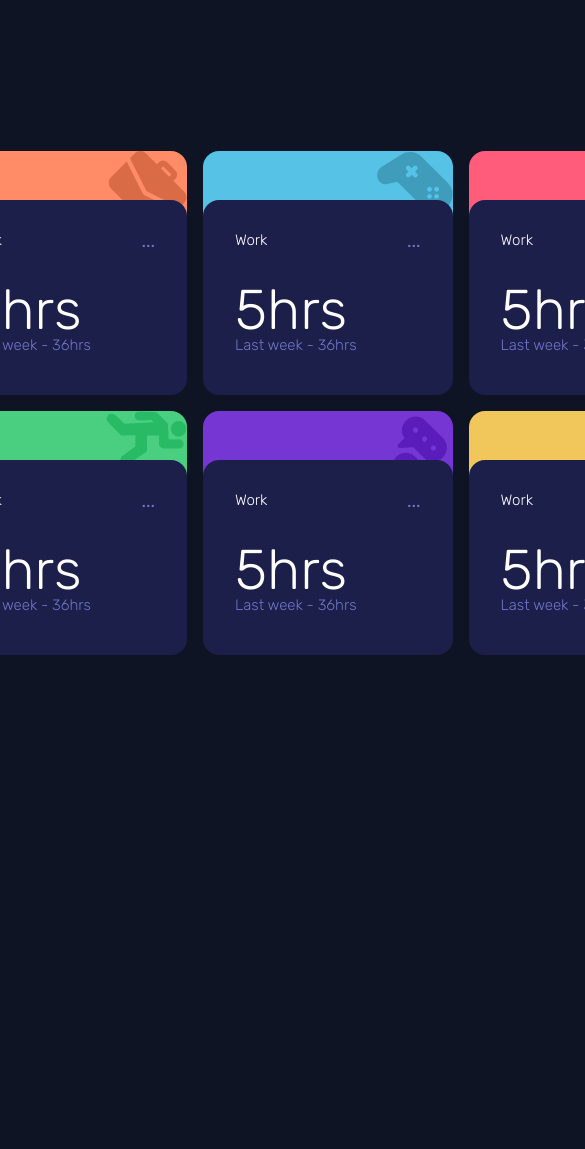
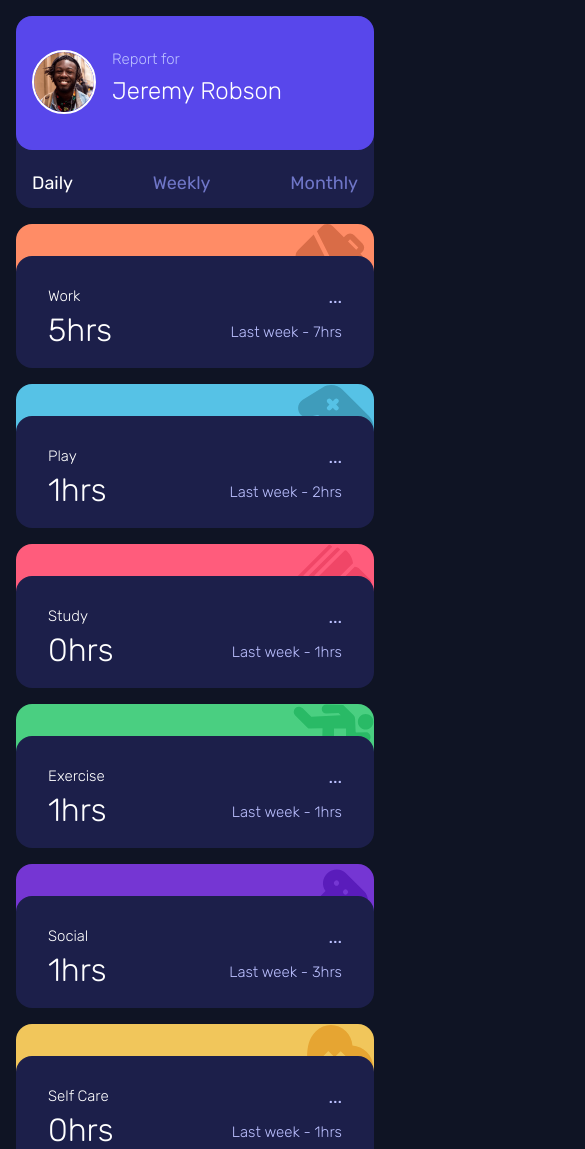
Before and after one commit to Rubenbard/time-tracking-dashboard, a plain HTML site: page time-tracking-dashboard-main/index.html in a window 390 px wide. Shown: the top 1149 px of the page, 585 px wide, since content can reach past the window. Before the commit the page ends 844 px from the top, so only its background shows below. Drawn offline with Linux system fonts and the light colour scheme.

Commit message:
mobile edits

```diff
--- a/time-tracking-dashboard-main/index.html
+++ b/time-tracking-dashboard-main/index.html
@@ -40,15 +40,17 @@
     <main>
       <div class="container">
       <div class="report-container">
-        <div class="user-top-container">
+        <div class="user-top-container color-user">
           <figure class="user-image">
             <img src="./images/image-jeremy.png" alt="Jeremy Robson" />
           </figure>
-        <h3>Report for</h3>
+          <div>
+        <h3 class="h3-user-sub-title">Report for</h3>
         <h1 class="user-title">Jeremy Robson</h1>
         </div>
+        </div>
         <div class="user-bottom-container">
-          <a href="#">Daily</a>
+          <a href="#" class="active">Daily</a>
           <a href="#">Weekly</a>
           <a href="#">Monthly</a>
         </div>
@@ -59,13 +61,13 @@
         <div class="top-container dark-blue">
 
           <div class="top-container-top">
-            <h2 class="h3">Work</h2>
+            <h2 class="h3" id="title">Work</h2>
             <p class="dots">...</p>
           </div>
-
-          <h1 class="hours-main">5hrs</h1>
-
-            <p class="h3 last-week">Last week - 36hrs</p>
+          <div class="top-container-bottom">
+            <h1 class="hours-main" id="work-hours">5hrs</h1>
+            <p class="h3 last-week" id="work-last-week">Last week - 7hrs</p>
+          </div>
 
         </div>
 
@@ -79,13 +81,14 @@
        <div class="top-container dark-blue">
 
           <div class="top-container-top">
-            <h2 class="h3">Work</h2>
+            <h2 class="h3">Play</h2>
               <p class="dots">...</p>
           </div>
+          <div class="top-container-bottom">
+            <h1 class="hours-main" id="play-hours">1hrs</h1>
+            <p class="h3 last-week" id="play-last-week">Last week - 2hrs</p>
+          </div>
 
-          <h1 class="hours-main">5hrs</h1>
-
-          <p class="h3 last-week">Last week - 36hrs</p>
 
         </div>
 
@@ -98,13 +101,14 @@
         <div class="top-container dark-blue">
 
           <div class="top-container-top">
-            <h2 class="h3">Work</h2>
+            <h2 class="h3">Study</h2>
               <p class="dots">...</p>
           </div>
+          <div class="top-container-bottom">
+            <h1 class="hours-main" id="study-hours">0hrs</h1>
+            <p class="h3 last-week" id="study-last-week">Last week - 1hrs</p>
+          </div>
 
-          <h1 class="hours-main">5hrs</h1>
-
-          <p class="h3 last-week">Last week - 36hrs</p>
 
         </div>
 
@@ -116,13 +120,14 @@
         <div class="top-container dark-blue">
 
           <div class="top-container-top">
-            <h2 class="h3">Work</h2>
+            <h2 class="h3">Exercise</h2>
               <p class="dots">...</p>
           </div>
+          <div class="top-container-bottom">
+            <h1 class="hours-main" id="exercise-hours">1hrs</h1>
+            <p class="h3 last-week" id="exercise-last-week">Last week - 1hrs</p>
+          </div>
 
-          <h1 class="hours-main">5hrs</h1>
-
-          <p class="h3 last-week">Last week - 36hrs</p>
 
         </div>
 
@@ -135,13 +140,14 @@
         <div class="top-container dark-blue">
 
           <div class="top-container-top">
-            <h2 class="h3">Work</h2>
+            <h2 class="h3">Social</h2>
               <p class="dots">...</p>
           </div>
+          <div class="top-container-bottom">
+            <h1 class="hours-main" id="social-hours">1hrs</h1>
+            <p class="h3 last-week" id="social-last-week">Last week - 3hrs</p>
+          </div>
 
-          <h1 class="hours-main">5hrs</h1>
-
-          <p class="h3 last-week">Last week - 36hrs</p>
 
         </div>
 
@@ -154,13 +160,14 @@
         <div class="top-container dark-blue">
 
           <div class="top-container-top">
-            <h2 class="h3">Work</h2>
+            <h2 class="h3">Self Care</h2>
               <p class="dots">...</p>
           </div>
+          <div class="top-container-bottom">
+            <h1 class="hours-main" id="self-care-hours">0hrs</h1>
+            <p class="h3 last-week" id="self-care-last-week">Last week - 1hrs</p>
+          </div>
 
-          <h1 class="hours-main">5hrs</h1>
-
-          <p class="h3 last-week">Last week - 36hrs</p>
 
         </div>
 
@@ -168,13 +175,10 @@
         </div>
       </div>
 
-      <div class="attribution">
-        Challenge by
-        <a href="https://www.frontendmentor.io?ref=challenge" target="_blank"
-          >Frontend Mentor</a
-        >. Coded by <a href="#">Your Name Here</a>.
-      </div>
+
       </div>
     </main>
+
+    <script src="./script.js"></script>
   </body>
 </html>
--- /dev/null
+++ b/time-tracking-dashboard-main/script.js
@@ -0,0 +1,34 @@
+fetch('./data.json')
+    .then(response => response.json())
+    .then(data => {
+
+        const timeLinks = document.querySelectorAll('.user-bottom-container a');
+        timeLinks.forEach(link => {
+            link.addEventListener('click', (e) => {
+                e.preventDefault();
+                timeLinks.forEach(l => l.classList.remove('active'));
+                link.classList.add('active');
+
+                const timeframe = link.textContent.toLowerCase();
+                updateTimes(timeframe);
+            });
+        });
+
+        function updateTimes(timeframe) {
+            data.forEach(item => {
+                const hours = item.timeframes[timeframe].current;
+                const previous = item.timeframes[timeframe].previous;
+                const title = item.title.toLowerCase().replace(' ', '-');
+
+                document.querySelector(`#${title}-hours`).textContent = `${hours}hrs`;
+                document.querySelector(`#${title}-last-week`).textContent = `Last Week - ${previous}hrs`;
+            });
+        }
+    });
+
+
+
+  /*  const title = document.getElementById("title").innerHTML;
+if (title === "Work") {
+    document.getElementById(title+"-hours").innerHTML = item.timeframes[timeframe].current;
+}*/
--- a/time-tracking-dashboard-main/styles.css
+++ b/time-tracking-dashboard-main/styles.css
@@ -7,8 +7,8 @@ main {
     justify-content: center;
     align-items: center;
     height: 100vh;
+    width: 100%;
 }
-
 
 .container {
     display: grid;
@@ -17,6 +17,8 @@ main {
     grid-column-gap: 16px;
     grid-row-gap: 16px;
 }
+
+
 
 .report-container {
     grid-area: 1 / 1 / 3 / 2;
@@ -35,9 +37,8 @@ main {
     z-index: 2;
     height: 70%;
     align-self: flex-start;
-    padding:2rem;
+    padding: 2rem;
     border-radius: 1rem;
-    background-color: var(--desaturated-blue);
 }
 
 .user-bottom-container {
@@ -58,12 +59,21 @@ main {
     text-decoration: none;
 }
 
+.user-bottom-container a.active {
+    color: white;
+}
+
 .user-bottom-container a:hover {
     color: white;
 }
 
-.user-bottom-container a:active {
+.active {
     color: white;
+}
+
+.user-title {
+    color: white;
+    margin-top: 1rem;
 }
 
 
@@ -74,7 +84,7 @@ main {
     place-items: center;
 }
 
-.work-container .bottom-container{
+.work-container .bottom-container {
     background-image: url(./images/icon-work.svg);
 }
 
@@ -90,7 +100,7 @@ main {
     place-items: center;
 }
 
-.play-container .bottom-container{
+.play-container .bottom-container {
     background-image: url(./images/icon-play.svg);
 }
 
@@ -106,7 +116,7 @@ main {
     place-items: center;
 }
 
-.study-container .bottom-container{
+.study-container .bottom-container {
     background-image: url(./images/icon-study.svg);
 }
 
@@ -122,7 +132,7 @@ main {
     place-items: center;
 }
 
-.exercise-container .bottom-container{
+.exercise-container .bottom-container {
     background-image: url(./images/icon-exercise.svg);
 }
 
@@ -138,7 +148,7 @@ main {
     place-items: center;
 }
 
-.social-container .bottom-container{
+.social-container .bottom-container {
     background-image: url(./images/icon-social.svg);
 }
 
@@ -154,7 +164,7 @@ main {
     place-items: center;
 }
 
-.self-care-container .bottom-container{
+.self-care-container .bottom-container {
     background-image: url(./images/icon-self-care.svg);
 }
 
@@ -163,16 +173,14 @@ main {
     grid-row: 1 /1;
 }
 
-.data-container {
-    max-width: 15.938rem;
-}
+
 
 .top-container {
     width: 100%;
     z-index: 2;
     height: 80%;
     align-self: flex-end;
-    padding:2rem;
+    padding: 2rem;
     border-radius: 1rem;
 }
 
@@ -184,7 +192,7 @@ main {
     align-self: flex-start;
 }
 
-.bottom-container{
+.bottom-container {
 
     background-position: right top;
     background-repeat: no-repeat;
@@ -199,12 +207,123 @@ main {
     margin-bottom: 1.5rem;
 }
 
-.top-container-top{
+.top-container-top {
     display: flex;
     justify-content: space-between;
     align-items: center;
 }
 
-.last-week, .dots{
-    color: var(--desaturated-blue);
+.last-week,
+.dots {
+    color: var(--user-sub-title);
 }
+
+.last-week {
+    margin-top: 0.8rem;
+}
+
+
+@media only screen and (max-width : 786px) {
+    main {
+        display: unset;
+    }
+
+    .container {
+        display: flex;
+        flex-direction: column;
+        justify-content: center;
+        width: 100%;
+        grid-template-columns: unset;
+        grid-template-rows: unset;
+        grid-column-gap: unset;
+        grid-row-gap: unset;
+        padding: 1rem;
+    }
+
+    .data-container {
+        max-width: unset;
+        min-height: 10rem;
+    }
+
+    .user-bottom-container {
+        flex-direction: row;
+        justify-content: space-between;
+        align-items: flex-end;
+        padding: 1rem;
+    }
+
+    .report-container {
+        grid-area: unset;
+        min-height: 12rem;
+    }
+
+    .work-container {
+        grid-area: unset;
+    }
+
+    .play-container {
+        grid-area: unset;
+    }
+
+    .study-container {
+        grid-area: unset;
+    }
+
+    .exercise-container {
+        grid-area: unset;
+    }
+
+    .social-container {
+        grid-area: unset;
+    }
+
+    .self-care-container {
+        grid-area: unset;
+    }
+
+    .user-top-container {
+        width: 100%;
+        z-index: 2;
+        height: 70%;
+        align-self: flex-start;
+        padding: 1rem;
+        border-radius: 1rem;
+        display: flex;
+        flex-direction: row;
+        flex-wrap: wrap;
+        align-items: center;
+        gap: 1rem;
+    }
+
+    .user-image img {
+        width: 4rem;
+        height: 4rem;
+        margin: 0;
+    }
+
+    .user-title {
+        font-size: 1.5rem;
+        margin-top: 0rem;
+    }
+
+    .top-container {
+        height: 70%;
+    }
+
+    .top-container-bottom {
+        display: flex;
+        flex-direction: row;
+        justify-content: space-between;
+        align-items: center;
+    }
+
+    .bottom-container {
+        height: 80%;
+        align-self: unset;
+    }
+
+    .hours-main {
+        font-size: 2rem;
+        margin-top: 0.5rem;
+    }
+}
--- a/time-tracking-dashboard-main/variables.css
+++ b/time-tracking-dashboard-main/variables.css
@@ -22,6 +22,7 @@ body {
     font-weight: 300;
     font-style: normal;
     font-size: 2.5rem;
+    line-height: 3rem;
   }
 
   .h3{
@@ -31,6 +32,15 @@ body {
     font-style: normal;
     font-size: 0.938rem;
     color: var(--white);
+  }
+
+  .h3-user-sub-title{
+    font-family: "Rubik", serif;
+    font-optical-sizing: auto;
+    font-weight: 300;
+    font-style: normal;
+    font-size: 0.938rem;
+    color: var(--user-sub-title);
   }
 
   .color-user{
@@ -65,6 +75,7 @@ body {
   --very-dark-blue: hsl(226, 43%, 10%);
   --dark-blue: hsl(235, 46%, 20%);
   --desaturated-blue: hsl(235, 45%, 61%);
+  --user-sub-title:  #BBC0FF;
   --white: hsl(0, 0%, 100%);
   --card-width: 15.6rem;
   --card-height: 15.25rem;
```
Also changed, not shown: time-tracking-dashboard-main/test.html (deleted, +0 -52 lines), temp.css (deleted), 1 other file.
